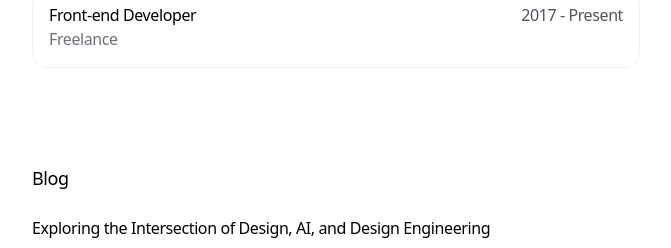
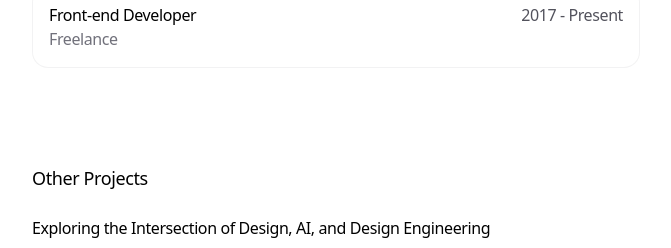
Before and after one commit to chrisbell709/portfolio, a Next.js app: page / in a window 1280 px wide. Shown: the part 914-1162 px from the top of the page, without its empty margins (304-975 px from the left). Built offline with nearby package versions, Linux system fonts and the light colour scheme.

Commit message:
Update page.tsx

```diff
--- a/app/page.tsx
+++ b/app/page.tsx
@@ -213,7 +213,7 @@
         variants={VARIANTS_SECTION}
         transition={TRANSITION_SECTION}
       >
-        <h3 className="mb-3 text-lg font-medium">Blog</h3>
+        <h3 className="mb-3 text-lg font-medium">Other Projects</h3>
         <div className="flex flex-col space-y-0">
           <AnimatedBackground
             enableHover
```
